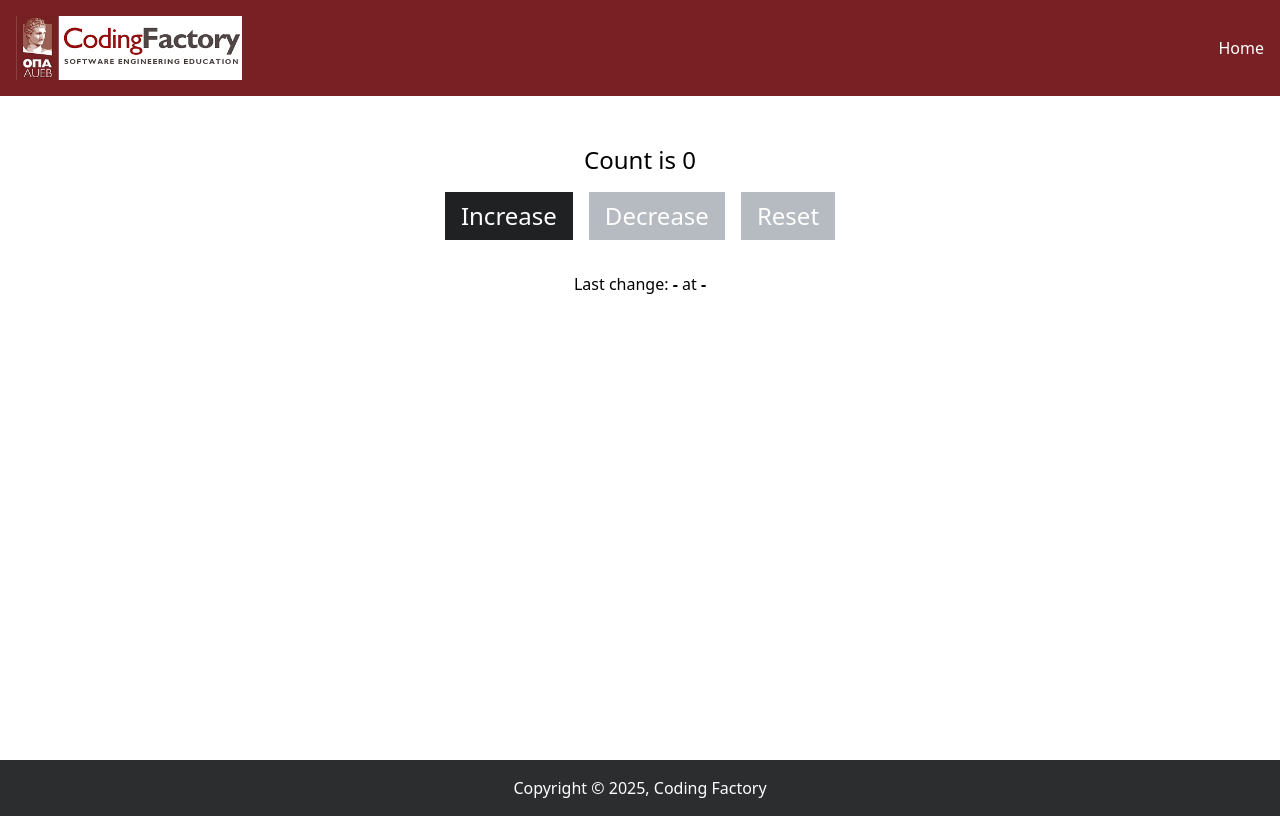
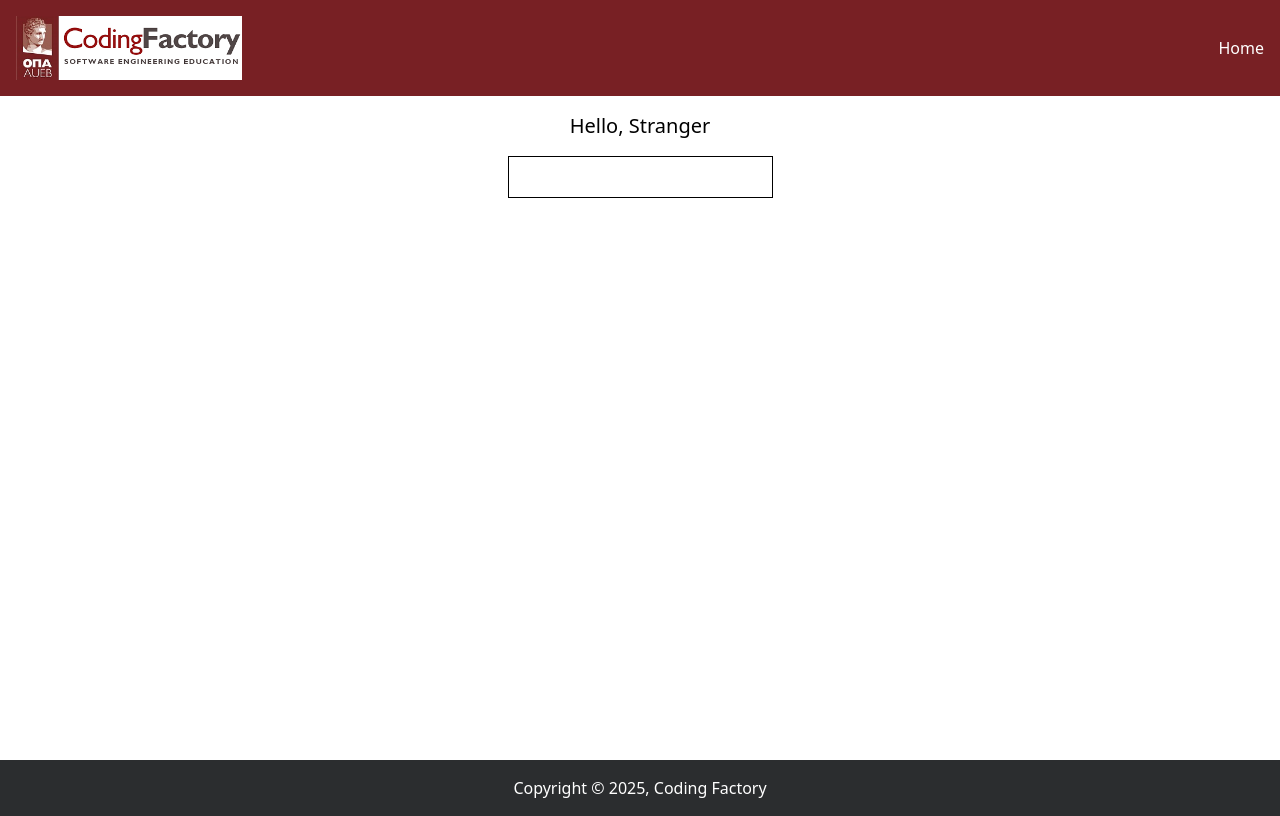
Before and after one commit to Kleideris/cf7-react, a React (Vite) app: page / in a window 1280 px wide. Built offline with nearby package versions, Linux system fonts and the light colour scheme.

Commit message:
feat: change NameChanger to change document.title when state is changed with the use of useEffect

```diff
--- a/src/App.tsx
+++ b/src/App.tsx
@@ -8,12 +8,13 @@
 // import ClassComponentWithState from "./components/Class/ClassComponentWithState.tsx";
 import Layout from "./components/Layout.tsx";
 // import Counter from "./components/Counter.tsx";
-// import NameChanger from "./components/NameChanger.tsx";
+import NameChanger from "./components/NameChanger.tsx";
 // import CounterWithMoreStates from "./components/CounterWithMoreStates.tsx";
 // import {CounterAdvanced} from "./components/CounterAdvanced.tsx";
 // import CounterWithCustomHook from "./components/CounterWithCustomHook.tsx";
 // import CounterAdvancedWithCustomHook from "./components/CounterAdvancedWithCustomHook.tsx";
-import CounterWithReducer from "./components/CounterWithReducer.tsx";
+// import CounterWithReducer from "./components/CounterWithReducer.tsx";
+// import Todo from "./components/Todo/Todo.tsx";
 
 function App() {
 
@@ -33,12 +34,13 @@
             {/*<ClassComponentWithState/>*/}
             {/*<FunctionalComponentWithState/>*/}
             {/*<Counter/>*/}
-            {/*<NameChanger/>*/}
+            <NameChanger/>
             {/*<CounterWithMoreStates/>*/}
             {/*<CounterAdvanced />*/}
             {/*<CounterWithCustomHook />*/}
             {/*<CounterAdvancedWithCustomHook />*/}
-            <CounterWithReducer />
+            {/*<CounterWithReducer />*/}
+            {/*<Todo />*/}
 
         </Layout>
     </>
--- a/src/components/NameChanger.tsx
+++ b/src/components/NameChanger.tsx
@@ -1,7 +1,11 @@
-import {useState} from "react";
+import {useEffect, useState} from "react";
 
 const NameChanger = () => {
     const [name, setName] = useState("")
+
+    useEffect(() => {
+        document.title = name ? `Hello, ${name}!` : "Hello, Stranger!";
+    },[name])
 
     const handleChange = (e: React.ChangeEvent<HTMLInputElement>) => {
         setName(e.target.value);
```
